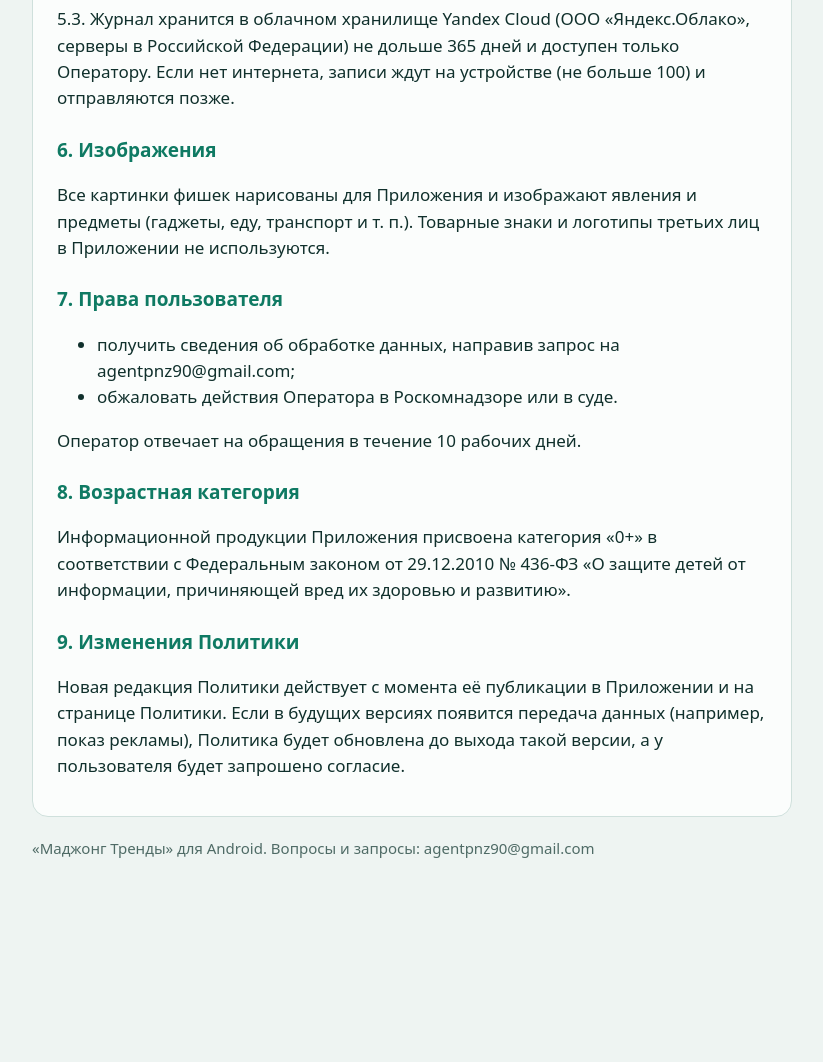
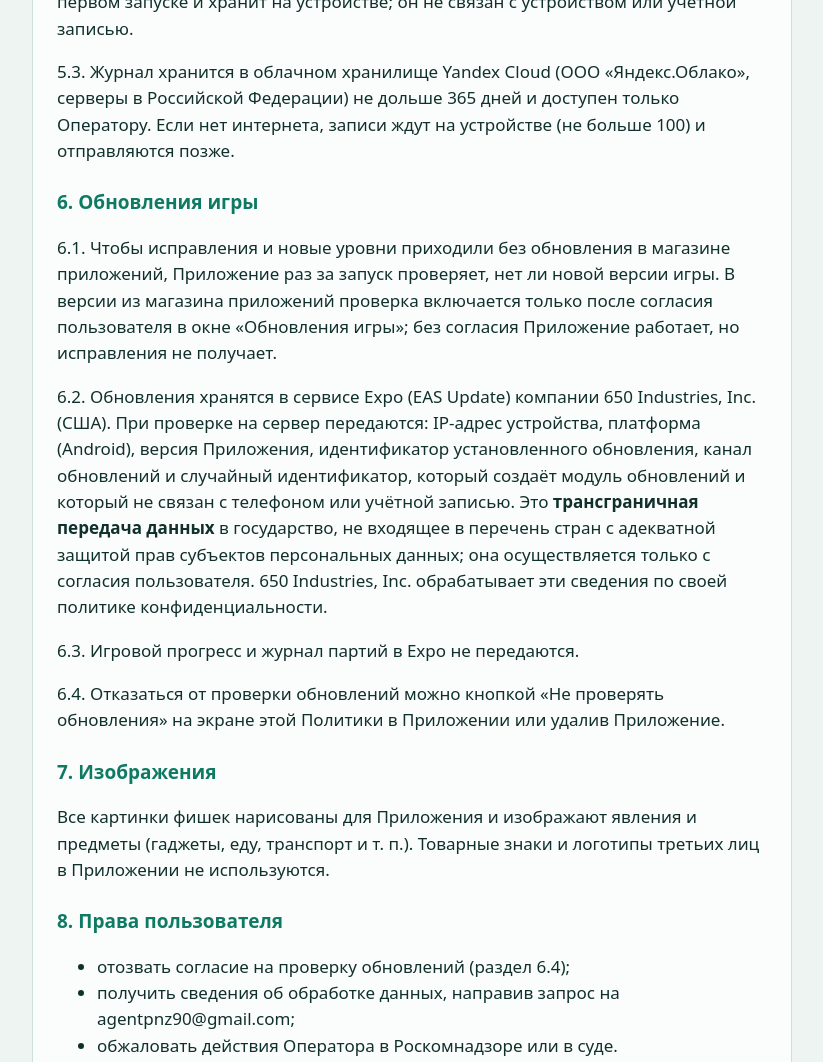
Before and after one commit to SenQuepasa/mahjong-privacy, a plain HTML site: page index.html in a window 1280 px wide. Shown: the part 1620-2682 px from the top of the page, without its empty margins (228-1051 px from the left). Before the commit the page ends 2529 px from the top, so only its background shows below. Drawn offline with Linux system fonts and the light colour scheme.

Commit message:
Policy edition 08.11.2026: game journal, over-the-air updates (Expo)
Co-Authored-By: Claude Opus 5.5 <noreply@anthropic.com>

```diff
--- a/index.html
+++ b/index.html
@@ -23,8 +23,8 @@
 <ul>
   <li>Приложение <strong>не просит</strong> имя, телефон, почту и другие сведения о пользователе и не требует регистрации.</li>
   <li>Игровой прогресс (пройденные уровни, звёзды, монеты, бустеры, коллекция, настройки) хранится <strong>только на устройстве</strong> и никуда не передаётся.</li>
-  <li>В Приложении нет рекламы, сторонней аналитики и сервисов отслеживания. В интернет уходит только обезличенный журнал партий и ошибок (раздел 5) — без имени и данных телефона.</li>
-  <li>Трансграничная передача данных не осуществляется.</li>
+  <li>В Приложении нет рекламы, сторонней аналитики и сервисов отслеживания. В интернет уходят только обезличенный журнал партий и ошибок (раздел 5) и проверка обновлений игры (раздел 6) — без имени и данных о пользователе.</li>
+  <li>За рубеж уходят только технические сведения при проверке обновлений игры — IP-адрес и версия Приложения на сервер Expo в США, и только с согласия пользователя (раздел 6).</li>
 </ul>
 
 <h2>3. Что хранится на устройстве</h2>
@@ -40,20 +40,27 @@
 <p>5.2. Журнал не содержит имени, телефона, почты, местоположения, рекламного идентификатора и других сведений, по которым можно определить пользователя. Записи связаны только со случайным номером, который Приложение создаёт при первом запуске и хранит на устройстве; он не связан с устройством или учётной записью.</p>
 <p>5.3. Журнал хранится в облачном хранилище Yandex Cloud (ООО «Яндекс.Облако», серверы в Российской Федерации) не дольше 365 дней и доступен только Оператору. Если нет интернета, записи ждут на устройстве (не больше 100) и отправляются позже.</p>
 
-<h2>6. Изображения</h2>
+<h2>6. Обновления игры</h2>
+<p>6.1. Чтобы исправления и новые уровни приходили без обновления в магазине приложений, Приложение раз за запуск проверяет, нет ли новой версии игры. В версии из магазина приложений проверка включается только после согласия пользователя в окне «Обновления игры»; без согласия Приложение работает, но исправления не получает.</p>
+<p>6.2. Обновления хранятся в сервисе Expo (EAS Update) компании 650 Industries, Inc. (США). При проверке на сервер передаются: IP-адрес устройства, платформа (Android), версия Приложения, идентификатор установленного обновления, канал обновлений и случайный идентификатор, который создаёт модуль обновлений и который не связан с телефоном или учётной записью. Это <strong>трансграничная передача данных</strong> в государство, не входящее в перечень стран с адекватной защитой прав субъектов персональных данных; она осуществляется только с согласия пользователя. 650 Industries, Inc. обрабатывает эти сведения по своей политике конфиденциальности.</p>
+<p>6.3. Игровой прогресс и журнал партий в Expo не передаются.</p>
+<p>6.4. Отказаться от проверки обновлений можно кнопкой «Не проверять обновления» на экране этой Политики в Приложении или удалив Приложение.</p>
+
+<h2>7. Изображения</h2>
 <p>Все картинки фишек нарисованы для Приложения и изображают явления и предметы (гаджеты, еду, транспорт и т. п.). Товарные знаки и логотипы третьих лиц в Приложении не используются.</p>
 
-<h2>7. Права пользователя</h2>
+<h2>8. Права пользователя</h2>
 <ul>
+  <li>отозвать согласие на проверку обновлений (раздел 6.4);</li>
   <li>получить сведения об обработке данных, направив запрос на agentpnz90@gmail.com;</li>
   <li>обжаловать действия Оператора в Роскомнадзоре или в суде.</li>
 </ul>
 <p>Оператор отвечает на обращения в течение 10 рабочих дней.</p>
 
-<h2>8. Возрастная категория</h2>
+<h2>9. Возрастная категория</h2>
 <p>Информационной продукции Приложения присвоена категория «0+» в соответствии с Федеральным законом от 29.12.2010 № 436-ФЗ «О защите детей от информации, причиняющей вред их здоровью и развитию».</p>
 
-<h2>9. Изменения Политики</h2>
+<h2>10. Изменения Политики</h2>
 <p>Новая редакция Политики действует с момента её публикации в Приложении и на странице Политики. Если в будущих версиях появится передача данных (например, показ рекламы), Политика будет обновлена до выхода такой версии, а у пользователя будет запрошено согласие.</p>
 </section>
 <footer>«Маджонг Тренды» для Android. Вопросы и запросы: agentpnz90@gmail.com</footer>
```
